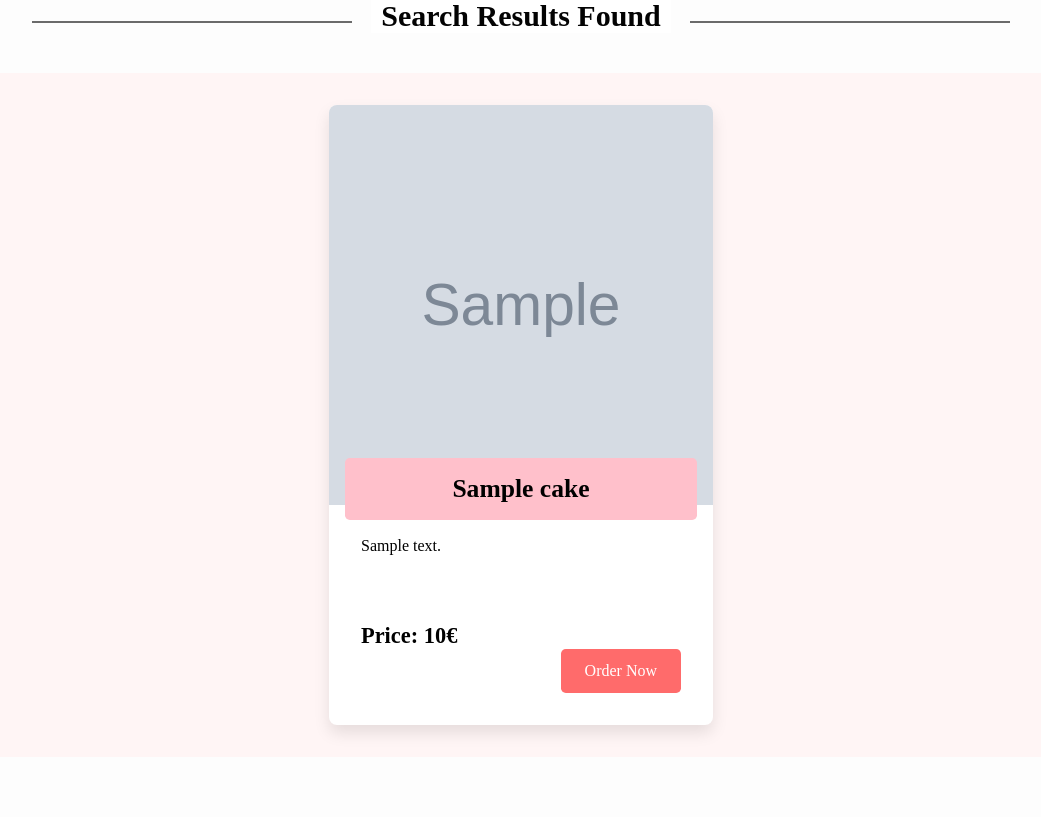
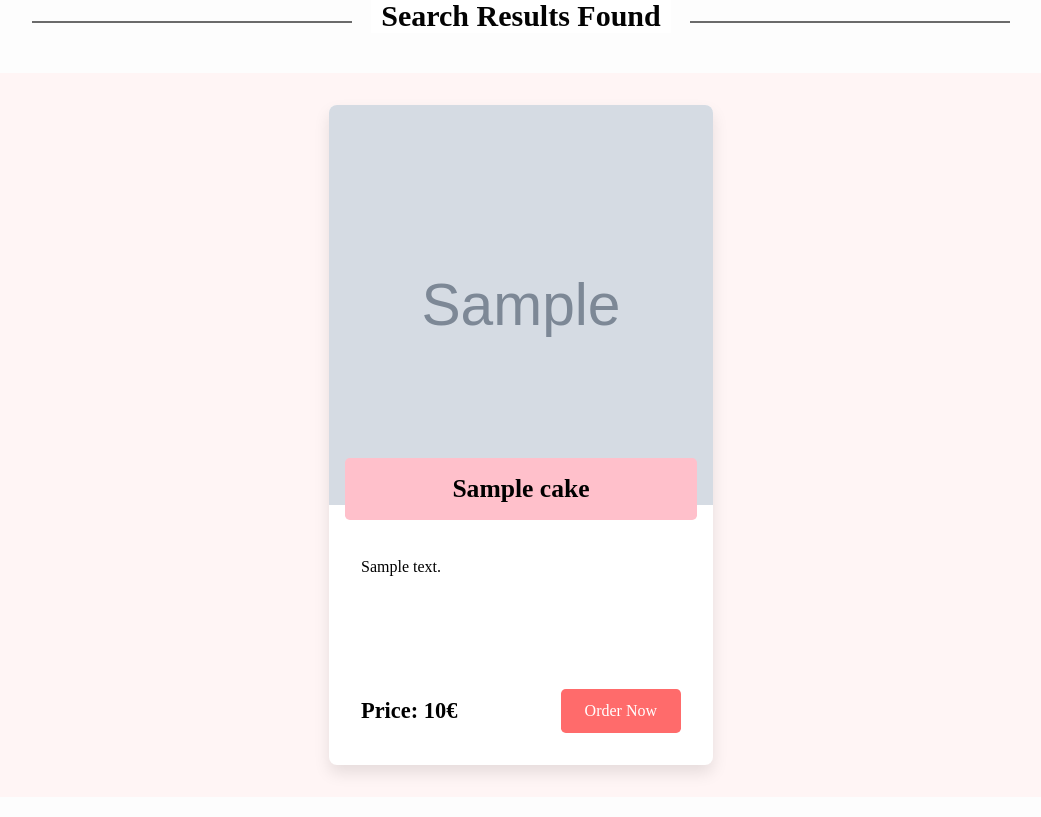
Before and after one commit to Burendoo/Cake_website, a Django app: template main/templates/main/search.html in a window 1280 px wide; the page is wider, and only the part inside the window is pictured. Shown: the part 223-1040 px from the top of that part, without its empty margins (119-1160 px from the left). Before the commit the page ends 963 px from the top of that part, so only its background shows below. Run offline with Django 3.2, Linux system fonts and the light colour scheme; the template is opened without the code that fills it: most values are stand-ins (such as "Sample title", 1, 10 or a date in 2020); grey boxes marked "Sample" are stand-in pictures.

Commit message:
fixed the price on the cards

```diff
--- a/main/static/main/search.css
+++ b/main/static/main/search.css
@@ -35,7 +35,10 @@
 }
 
 
+
+/* Individual Card */
 .search-cakes {
+
   background-color: #fff5f5;
   display: flex;
   flex-wrap: wrap;
@@ -88,25 +91,30 @@
   z-index: 2;
 }
 
-    /* Details Section */
-    .cake-details {
+.cake-description {
+      margin-top: 20px;
       flex-grow: 1;
       padding: 1rem 0;
       position: relative;
       min-height: 6rem;
+      line-height: 1.2;
     }
 
     /* Price Position */
-    .cake-details p:last-of-type {
-      position: absolute;
-      left: 0;
-      bottom: 0;
+    .cake-price-container{
+      margin-top: 20px;
+      display: flex;
+      justify-content: space-between;
+      align-items: center;
+    }
+
+    .cake-price{
       font-weight: bold;
       font-size: 1.4rem;
     }
 
     /* Order Button */
-    .search-cake-card > a[href=""] {
+    .order-button{
       display: inline-block;
       background: #ff6b6b;
       color: white;
@@ -116,12 +124,8 @@
       text-align: center;
       align-self: flex-end;
       margin-top: auto;
+
     }
-
-    .search-cake-card > a[href=""]:hover {
-      background: #ff5252;
-    }
-
 
 /* Next and previous button */
 
--- a/main/templates/main/search.html
+++ b/main/templates/main/search.html
@@ -25,13 +25,16 @@
                       <img class="search-cake-image" src="{{ cake.image.url }}" alt="{{ cake.name }}">
                       <div class="cake-name-overlay">{{ cake.name }}</div>
                   </a>
-                    <div class="cake-details">
+                  <div class="cake-description">
                       <p>{{ cake.short_description }}</p>
-                        <p>Price: {{ cake.price }}€</p>
                 </div>
-                    <a href="">Order Now</a>
+                <div class="cake-price-container">
+                  <p class="cake-price">Price: {{ cake.price }}€</p>
+                  <a href="" class="order-button">Order Now</a>
+                </div>
               </div>
               {% endfor %}
+          </div>
       </div>
 
         <div class="pagination-controls">
```
Lines whose indentation alone changed are shown as unchanged.
